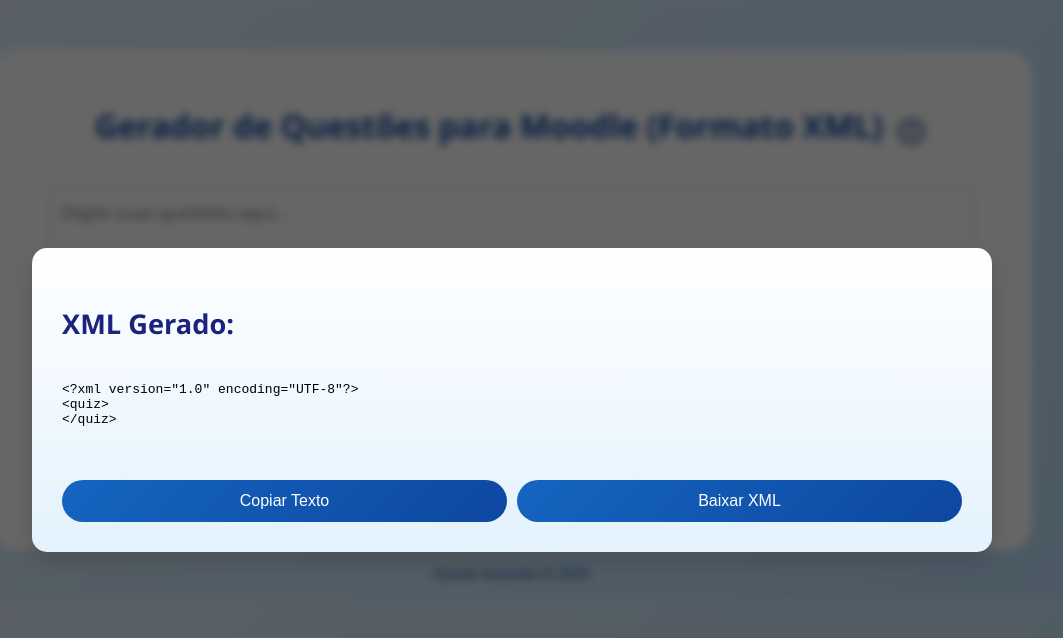
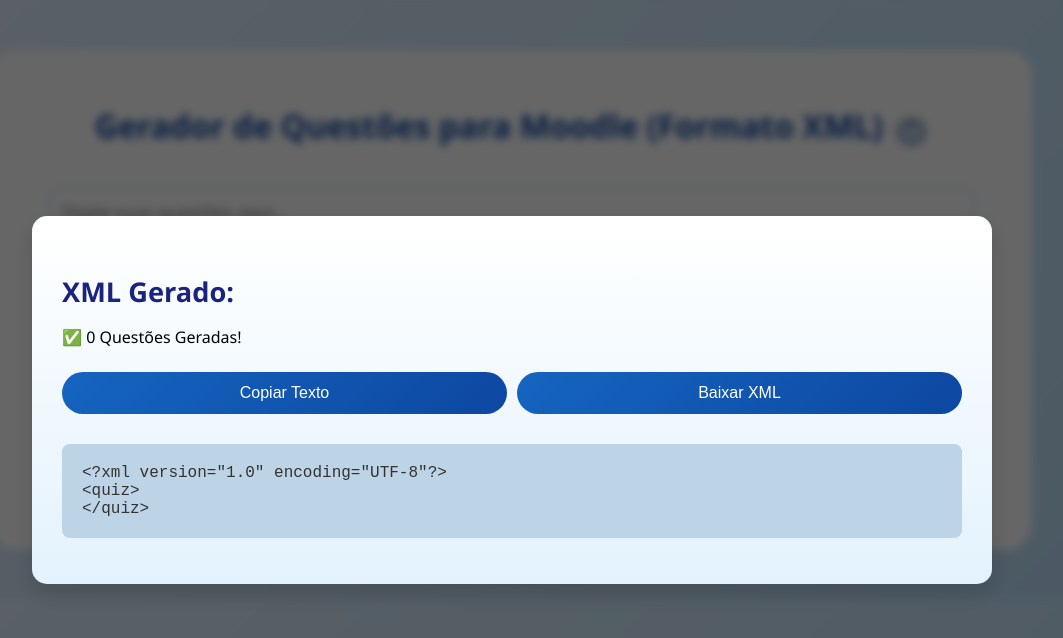
Before and after one commit to dholand4/converter_xml, a React (Vite) app: page / in a window 1280 px wide. Both pictures are taken after a click on the button "Gerar XML". Shown: the top 638 px of the page, without its empty margins (128-1191 px from the left). Built offline with nearby package versions, Linux system fonts and the light colour scheme.

Commit message:
adicionando ALTERNATIVAS: antes das alterantivas

```diff
--- a/src/pages/Home/App.tsx
+++ b/src/pages/Home/App.tsx
@@ -7,6 +7,9 @@
   const [showXml, setShowXml] = useState(false);
   const [shuffleAnswers, setShuffleAnswers] = useState(false); // Controle do embaralhamento
   const questionsRef = useRef<HTMLTextAreaElement>(null);
+  const [questionStats, setQuestionStats] = useState({ total: 0, semCorreta: 0 });
+
+
 
   const toggleModal = (type: 'info' | 'xml', isOpen: boolean) => {
     if (type === 'info') setShowInfo(isOpen);
@@ -52,25 +55,38 @@
 
   const generateXML = () => {
     const inputText = questionsRef.current?.value || '';
-    const questionsArray = inputText.split('\n').filter((line) => line.trim() !== '');
+    const questionsArray = inputText
+      .split('\n')
+      .map((line) => line.trim())
+      .filter((line) => line !== '');
 
     let xmlOutput = '<?xml version="1.0" encoding="UTF-8"?>\n<quiz>\n';
     let questionCount = 1;
     let questionText = '';
     let options: { letter: string; text: string }[] = [];
     let correctAnswer = '';
+    let isReadingAlternatives = false;
+
+    let totalQuestions = 0;
+    let semCorreta = 0;
 
     questionsArray.forEach((line) => {
       const trimmedLine = line.trim();
+
       if (/^\d+[.)]/.test(trimmedLine)) {
         if (questionText) {
           xmlOutput += generateQuestionXML(questionText, options, correctAnswer, questionCount);
+          if (!correctAnswer) semCorreta++;
+          totalQuestions++;
           questionCount++;
         }
         questionText = trimmedLine.slice(3).trim();
         options = [];
         correctAnswer = '';
-      } else if (/^[a-jA-J][).]/.test(trimmedLine)) {
+        isReadingAlternatives = false;
+      } else if (trimmedLine.toUpperCase() === 'ALTERNATIVAS:') {
+        isReadingAlternatives = true;
+      } else if (isReadingAlternatives && /^[a-jA-J][).]/.test(trimmedLine)) {
         const optionLetter = trimmedLine[0].toLowerCase();
         let optionText = trimmedLine.slice(2).trim();
         if (/\{\s*(correto|correta)\s*\}/i.test(optionText)) {
@@ -85,12 +101,17 @@
 
     if (questionText) {
       xmlOutput += generateQuestionXML(questionText, options, correctAnswer, questionCount);
+      if (!correctAnswer) semCorreta++;
+      totalQuestions++;
     }
 
     xmlOutput += '</quiz>';
     setXmlContent(xmlOutput);
+    setQuestionStats({ total: totalQuestions, semCorreta });
     toggleModal('xml', true);
   };
+
+
 
   const copyText = () => {
     navigator.clipboard
@@ -140,15 +161,19 @@
         <S.Modal visible={showInfo} onClick={(e) => closeModal(e, 'info')}>
           <S.ModalContent>
             <h3>Como Utilizar o Sistema</h3>
-            <p>Este sistema permite gerar questões no formato XML compatível com o Moodle. Para utilizá-lo corretamente, siga as instruções abaixo:</p>
+            <p style={{ marginBottom: 0 }}>Este sistema permite gerar questões no formato XML compatível com o Moodle. Para utilizá-lo corretamente, siga as instruções abaixo:</p>
             <ul>
               <li>Digite suas questões no campo de texto, utilizando uma linha para cada pergunta.</li>
               <li>Cada questão deve começar com a numeração sequencial, como <strong>1.</strong>, <strong>2.</strong>, etc.</li>
-              <li>Inclua as alternativas com as letras de <strong>a)</strong> até <strong>e)</strong>.</li>
+              <li>Antes de listar as alternativas, adicione uma linha com <strong>ALTERNATIVAS:</strong> para separar o enunciado das opções.</li>
+              <li>Inclua as alternativas utilizando letras de <strong>a)</strong> em diante. Você pode usar quantas alternativas desejar, desde que cada uma siga o formato <code>a)</code>, <code>b)</code>, <code>c)</code>, etc.</li>
+
               <li>Marque a alternativa correta com <code>{'{correta}'}</code> ou <code>{'{correto}'}</code>.</li>
             </ul>
+
             <S.ModalPre>
               1. Qual é a capital do Brasil?<br />
+              ALTERNATIVAS:<br />
               a) São Paulo<br />
               b) Rio de Janeiro<br />
               c) Brasília <strong>{'{correta}'}</strong><br />
@@ -156,6 +181,7 @@
               e) Belo Horizonte<br /><br />
 
               2. Qual é a capital do estado do Ceará?<br />
+              ALTERNATIVAS:<br />
               a) Sobral<br />
               b) Juazeiro do Norte<br />
               c) Crato<br />
@@ -171,13 +197,22 @@
         <S.Modal visible={showXml} onClick={(e) => closeModal(e, 'xml')}>
           <S.ModalContent>
             <h3>XML Gerado:</h3>
-            <pre className="xml-box">{xmlContent}</pre>
+            <p>
+              ✅ {questionStats.total} Questões Geradas!
+              {questionStats.semCorreta > 0 && (
+                <> | ⚠️ {questionStats.semCorreta} Questões sem Alternativa Correta</>
+              )}
+            </p>
             <div className="actions">
               <S.Button onClick={copyText}>Copiar Texto</S.Button>
-              <S.Button onClick={downloadXML}> Baixar XML</S.Button>
+              <S.Button onClick={downloadXML}>Baixar XML</S.Button>
             </div>
+            <S.XmlBox>{xmlContent}</S.XmlBox>
+
           </S.ModalContent>
         </S.Modal>
+
+
       )}
       <S.Footer>
         <p>Daniel Holanda © 2025</p>
--- a/src/pages/Home/styles.ts
+++ b/src/pages/Home/styles.ts
@@ -161,12 +161,13 @@
     color: #1a237e;
     font-size: 1.7rem;
     font-weight: 600;
+    margin-bottom: 0.5px;
   }
 
   .actions {
     display: flex;
     gap: 10px;
-    margin-top: 20px;
+    margin-top: -12px;
 
     .btn {
       background: linear-gradient(to right, #3f51b5, #1a237e);
@@ -212,7 +213,7 @@
 `;
 
 export const XmlBox = styled.pre`
-  background-color: #f5f5f5;
+  background-color:rgb(189, 212, 231);
   padding: 20px;
   border-radius: 8px;
   font-size: 1rem;
@@ -220,7 +221,7 @@
   overflow-x: auto;
   white-space: pre-wrap;
   word-wrap: break-word;
-  margin-top: 20px;
+  margin-top: 30px;
   max-height: 50vh;
   overflow-y: auto;
 `;
```
Also changed, not shown: 1 other file (tests, documents, lock files or other folders).
